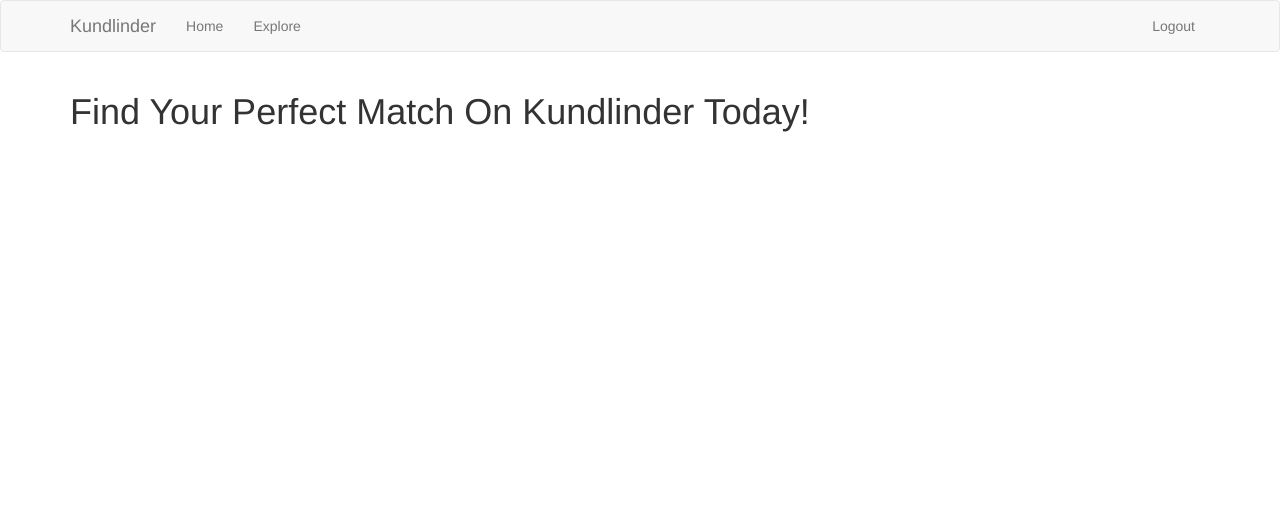
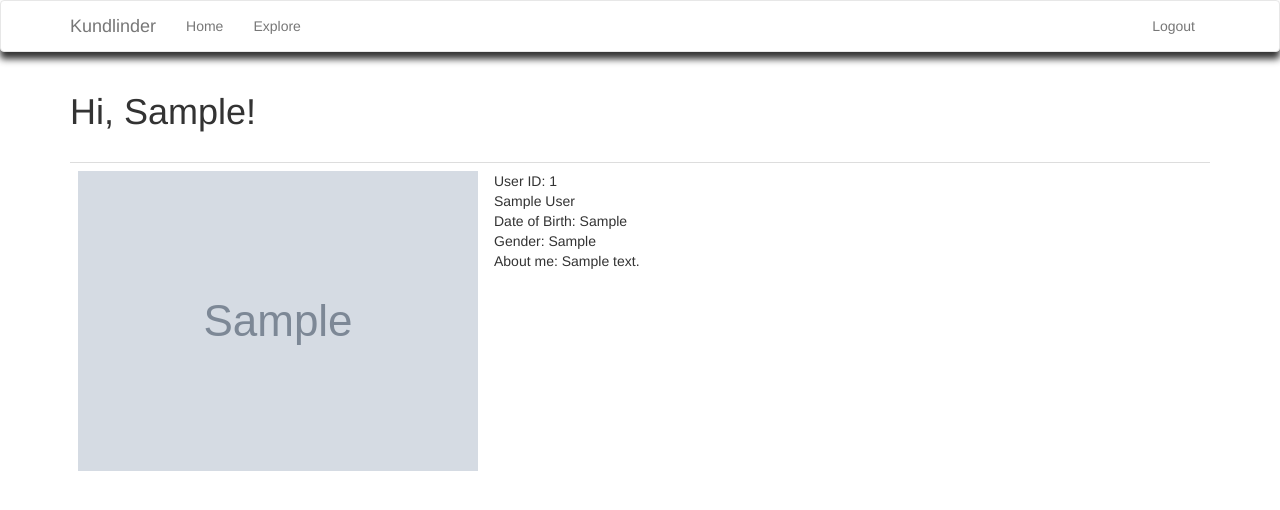
Before and after one commit to ErisedKT/CW, a Flask app: page /explore in a window 1280 px wide. Shown: the top 510 px of the page. Run offline with Flask 2, Linux system fonts and the light colour scheme; a user stored in the database is signed in; tables that the repository leaves empty hold one stand-in row (values such as "Sample post"); grey boxes marked "Sample" are stand-in pictures; some libraries are stand-ins or nearby versions.

Commit message:
Add explore page

```diff
--- a/app/forms.py
+++ b/app/forms.py
@@ -36,7 +36,7 @@ class RegistrationForm(FlaskForm):
 class DetailsForm(FlaskForm):
     picture = FileField('Add Profile Picture', validators=[FileAllowed(['jpg', 'png'])])
     phone = StringField('Phone Number', validators=[DataRequired(), Length(min=10, max=10)])
-    gender = RadioField('Gender', validators=[DataRequired()], choices=[('male', 'Male'), ('female', 'Female'), ('other', 'Other')])
+    gender = RadioField('Gender', validators=[DataRequired()], choices=[('Male', 'Male'), ('Female', 'Female'), ('other', 'Other')])
     aadhar = StringField('Aadhar Number', validators=[DataRequired(), Length(min=10, max=10)])
     about_me = TextAreaField('About Me', validators=[DataRequired(), Length(min=2, max=140)])
     submit = SubmitField('Register')
--- a/app/models.py
+++ b/app/models.py
@@ -25,7 +25,7 @@ class User(UserMixin, db.Model):
         return check_password_hash(self.password_hash, password)
 
     def __repr__(self):
-        return '<User %s>' % self.username
+        return '<User %s>' % (self.first_name + self.last_name)
 
 
 @login.user_loader
--- a/app/routes.py
+++ b/app/routes.py
@@ -5,17 +5,19 @@ from flask_login import current_user, login_user, logout_user, login_required
 from app.models import User
 from werkzeug.urls import url_parse
 from datetime import datetime
+from PIL import Image
+import os
 
 @app.route('/', methods=['GET', 'POST'])
 @app.route('/index', methods=['GET', 'POST'])
 def index():
     return render_template('index.html', title='Home')
 
-
+@login_required
 @app.route('/explore')
-@login_required
 def explore():
-    return render_template('index.html', title='Explore')
+    users = User.query.all()
+    return render_template('explore.html', title='Explore', users=users)
 
 
 @app.route('/login', methods=['GET', 'POST'])
@@ -49,6 +51,9 @@ def details():
         current_user.phone_number = form.phone.data
         current_user.aadhar = form.aadhar.data
         current_user.gender = form.gender.data
+        save_picture(form.picture.data)
+        current_user.image_file = form.picture.data.filename
+        current_user.about_me = form.about_me.data
         db.session.commit()
         flash('Congratulations, you are now a registered user!')
         return redirect(url_for('explore'))
@@ -69,10 +74,15 @@ def register():
         return redirect(url_for('details'))
     return render_template('register.html', title='Register', form=form)
 
-'''
-@app.route('/user/<username>')
+def save_picture(form_picture):
+    picture_path = os.path.join(app.root_path, 'static/profile_pics', form_picture.filename)
+    output_size = (125, 125)
+    i = Image.open(form_picture)
+    i.thumbnail(output_size)
+    i.save(picture_path)
+
+@app.route('/user/<id>')
 @login_required
-def user(email):
-    user = User.query.filter_by(email=email).first_or_404()
+def user(id):
+    user = User.query.get(int(id))
     return render_template('user.html', user=user)
-'''
--- a/app/templates/_plate.html
+++ b/app/templates/_plate.html
@@ -1,16 +1,19 @@
 <table class="table table-hover">
     <tr>
         <td width="70px">
-            <a href="{{ url_for('user', username=post.author.username) }}">
-                <img src="{{ post.author.avatar(70) }}" />
-            </a>
+            <img src="{{ url_for('static', filename='profile_pics/' + user.image_file) }}" />
         </td>
         <td>
-            <a href="{{ url_for('user', username=post.author.username) }}">
-                {{ post.author.username }}
-            </a>
+            User ID: {{ user.id }}
             <br>
-            {{ post.body }}
+            {{ user.first_name }} {{ user.last_name }}
+            <br>
+            Date of Birth: {{ user.dob }}
+            <br>
+            Gender: {{ user.gender }}
+            <br>
+            About me: {{ user.about_me }}
+            <br>
         </td>
     </tr>
 </table>
--- a/app/templates/base.html
+++ b/app/templates/base.html
@@ -6,8 +6,18 @@
     {% endif %}
 {% endblock title %}
 
+{% block head %}
+{{ super() }}
+    <style>
+        .bg {
+            background-color: white;
+            box-shadow: 0 7px 7px;
+        }
+    </style>
+{% endblock head %}
+
 {% block navbar %}
-    <nav class="navbar navbar-default">
+    <nav class="navbar navbar-default bg">
         <div class="container">
             <div class="navbar-header">
                 <button type="button" class="navbar-toggle collapsed" data-toggle="collapse"
--- /dev/null
+++ b/app/templates/explore.html
@@ -0,0 +1,10 @@
+{% extends "base.html" %}
+{% import 'bootstrap/wtf.html' as wtf %}
+
+{% block app_content %}
+    <h1>Hi, {{ current_user.first_name }}!</h1>
+    <br>
+    {% for user in users %}
+        {% include "_plate.html" %}
+    {% endfor %}
+{% endblock app_content %}
--- a/app/templates/register.html
+++ b/app/templates/register.html
@@ -2,7 +2,8 @@
 {% import 'bootstrap/wtf.html' as wtf %}
 
 {% block app_content %}
-    <h1>Register</h1>
+    <h1>Welcome to Kundlinder!</h1>
+    <h1>Register Here</h1>
     <div class="row">
         <div class="col-md-4">
             {{ wtf.quick_form(form) }}
--- a/migrations/versions/863b7f91f18a_add_users_table.py
+++ b/migrations/versions/a63c5f5622bc_add_users_table.py
@@ -1,8 +1,8 @@
 """add users table
 
-Revision ID: 863b7f91f18a
+Revision ID: a63c5f5622bc
 Revises:
-Create Date: 2019-08-08 22:40:47.073653
+Create Date: 2019-08-09 02:54:23.875011
 
 """
 from alembic import op
@@ -10,7 +10,7 @@ import sqlalchemy as sa
 
 
 # revision identifiers, used by Alembic.
-revision = '863b7f91f18a'
+revision = 'a63c5f5622bc'
 down_revision = None
 branch_labels = None
 depends_on = None
```
Also changed, not shown: app/templates/user.html (+31 -0 lines), app.db, app/static/profile_pics/100_3641.JPG (added), app/static/profile_pics/run.jpg (added).
